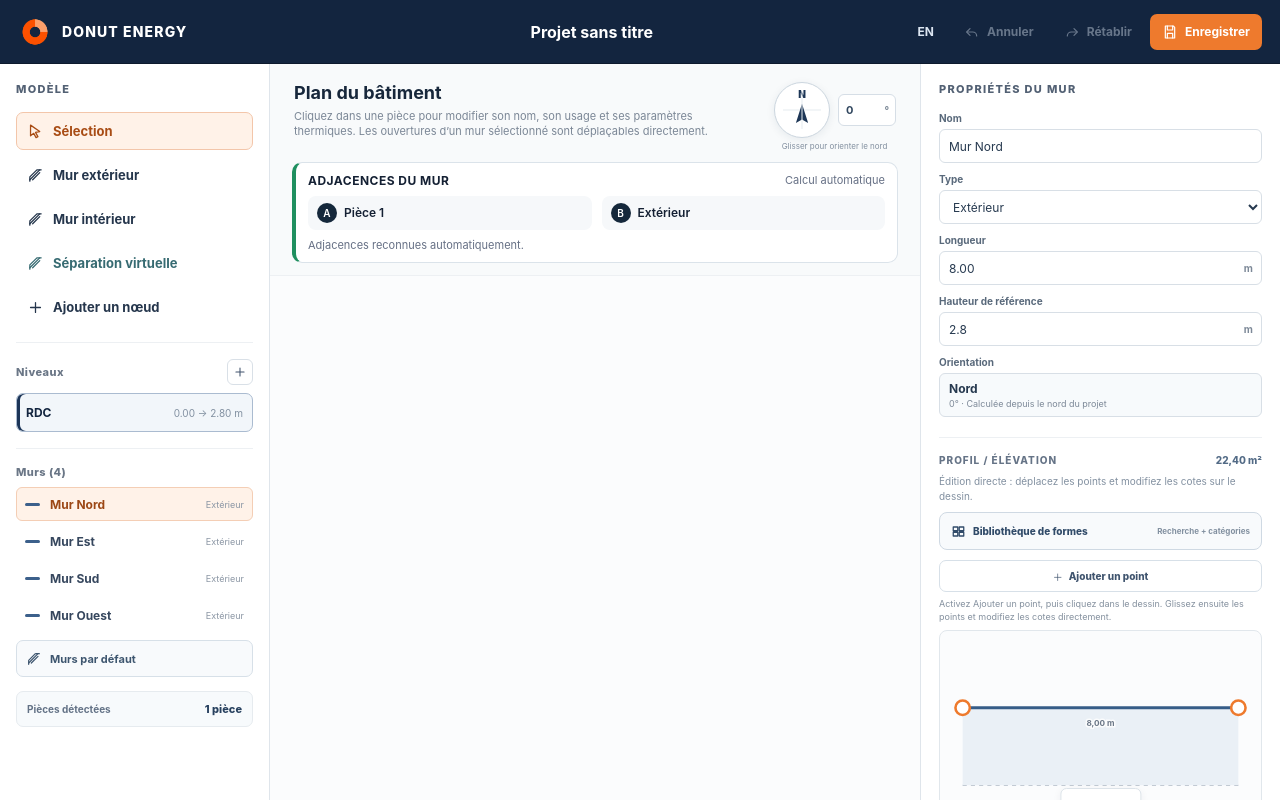
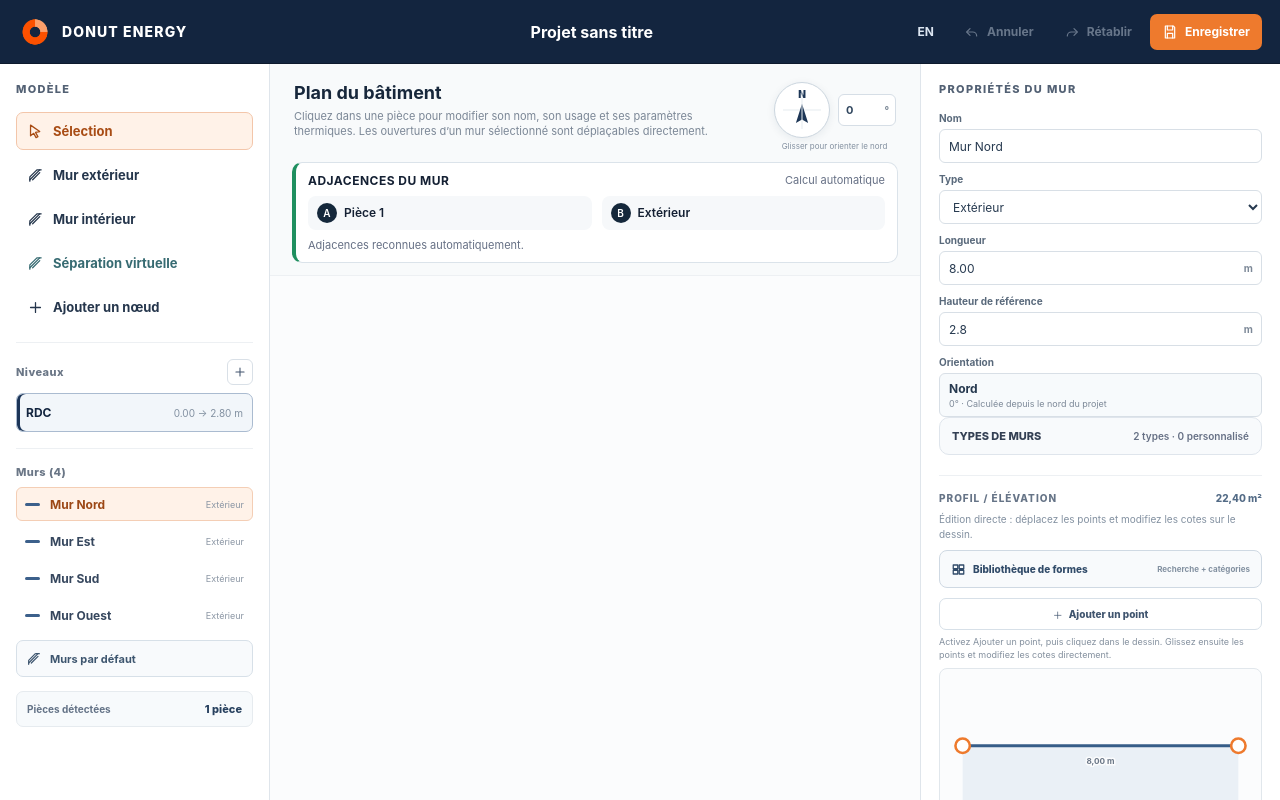
Before and after one commit to Romain76160/donut-energy, a React (Vite) app: page / in a window 1280 px wide. Shown: the top 800 px of the page. Built offline with nearby package versions, Linux system fonts and the light colour scheme.

Commit message:
Brancher les types de murs à l’inspecteur

```diff
--- a/src/components/WallInspector.tsx
+++ b/src/components/WallInspector.tsx
@@ -16,11 +16,21 @@ import {
 import { wallArea, wallOpeningArea, wallOpaqueArea, wallResistance, wallTransmissionCoefficient, wallUValue } from "../thermal";
 import { normalizeWallSectionProfile } from "../wallInclination";
 import { wallProfileFromPreset, type WallProfilePreset } from "../wallProfilePresets";
+import {
+  applyWallTypeToWall,
+  linkWallType,
+  loadWallTypes,
+  readWallTypeLink,
+  saveWallTypes,
+  unlinkWallType,
+  type WallTypeDefinition,
+} from "../wallTypes";
 import "../wall-inspector-editing.css";
 import { WallOpeningsEditor } from "./WallOpeningsEditor";
 import { WallProfileEditor } from "./WallProfileEditor";
 import { WallSectionView } from "./WallSectionView";
 import { WallShapeLibrary } from "./WallShapeLibrary";
+import { WallTypeLibrary } from "./WallTypeLibrary";
 
 type Props = {
   wall: Wall | null;
@@ -54,6 +64,8 @@ export function WallInspector({
   onRemoveProfilePoint,
 }: Props) {
   const [shapeLibraryOpen, setShapeLibraryOpen] = useState(false);
+  const [wallTypes, setWallTypes] = useState<WallTypeDefinition[]>(loadWallTypes);
+  const [, setTypeLinkRevision] = useState(0);
   const text = translations[language];
   const locale = localeFor(language);
   const automaticLabel = language === "fr" ? "Calculée depuis le nord du projet" : "Calculated from project north";
@@ -62,6 +74,24 @@ export function WallInspector({
 
   const profile = normalizeProfile(wall);
   const length = wallLength(wall);
+  const currentWallTypeId = readWallTypeLink(wall.id);
+
+  const detachWallType = () => {
+    unlinkWallType(wall.id);
+    setTypeLinkRevision((value) => value + 1);
+  };
+
+  const changeWallTypes = (next: WallTypeDefinition[]) => {
+    setWallTypes(next);
+    saveWallTypes(next);
+  };
+
+  const applyLinkedWallType = (type: WallTypeDefinition) => {
+    const next = applyWallTypeToWall(wall, type);
+    linkWallType(wall.id, type.id);
+    setTypeLinkRevision((value) => value + 1);
+    onUpdateWall({ type: next.type, layers: next.layers });
+  };
 
   const updatePoint = (id: string, patch: Partial<ProfilePoint>) => {
     const next = profile.map((point, index) => {
@@ -124,7 +154,7 @@ export function WallInspector({
         </label>
         <label>
           <span>{text.wallType}</span>
-          <select value={wall.type} onChange={(event) => onUpdateWall({ type: event.target.value as WallType })}>
+          <select value={wall.type} onChange={(event) => { detachWallType(); onUpdateWall({ type: event.target.value as WallType }); }}>
             <option value="external">{text.external}</option>
             <option value="internal">{text.internal}</option>
           </select>
@@ -151,6 +181,16 @@ export function WallInspector({
           </div>
         </label>
       </div>
+
+      <WallTypeLibrary
+        wall={wall}
+        types={wallTypes}
+        currentTypeId={currentWallTypeId}
+        language={language}
+        onChange={changeWallTypes}
+        onApply={applyLinkedWallType}
+        onDetach={detachWallType}
+      />
 
       <div className="inspector-section profile-section">
         <div className="section-title-row">
@@ -214,21 +254,21 @@ export function WallInspector({
                   value={layer.name}
                   onChange={(event) => {
                     const material = MATERIALS.find((item) => item.name === event.target.value);
-                    if (material) onUpdateLayer(layer.id, material);
+                    if (material) { detachWallType(); onUpdateLayer(layer.id, material); }
                   }}
                 >
                   {MATERIALS.map((material) => <option key={material.name} value={material.name}>{materialLabel(material.name, language)}</option>)}
                 </select>
                 <div className="unit-input compact">
-                  <input aria-label={text.thicknessOf(displayedMaterial)} type="number" min="1" step="1" value={layer.thicknessMm} onChange={(event) => onUpdateLayer(layer.id, { thicknessMm: Math.max(1, Number(event.target.value)) })} />
+                  <input aria-label={text.thicknessOf(displayedMaterial)} type="number" min="1" step="1" value={layer.thicknessMm} onChange={(event) => { detachWallType(); onUpdateLayer(layer.id, { thicknessMm: Math.max(1, Number(event.target.value)) }); }} />
                   <b>mm</b>
                 </div>
-                <button className="icon-button" aria-label={text.deleteMaterial(displayedMaterial)} onClick={() => onRemoveLayer(layer.id)} disabled={wall.layers.length === 1}><TrashIcon /></button>
+                <button className="icon-button" aria-label={text.deleteMaterial(displayedMaterial)} onClick={() => { detachWallType(); onRemoveLayer(layer.id); }} disabled={wall.layers.length === 1}><TrashIcon /></button>
               </div>
             );
           })}
         </div>
-        <button className="add-layer-button" onClick={onAddLayer}><PlusIcon /> {text.addLayer}</button>
+        <button className="add-layer-button" onClick={() => { detachWallType(); onAddLayer(); }}><PlusIcon /> {text.addLayer}</button>
       </div>
 
       <div className="inspector-section performance-section">
```
